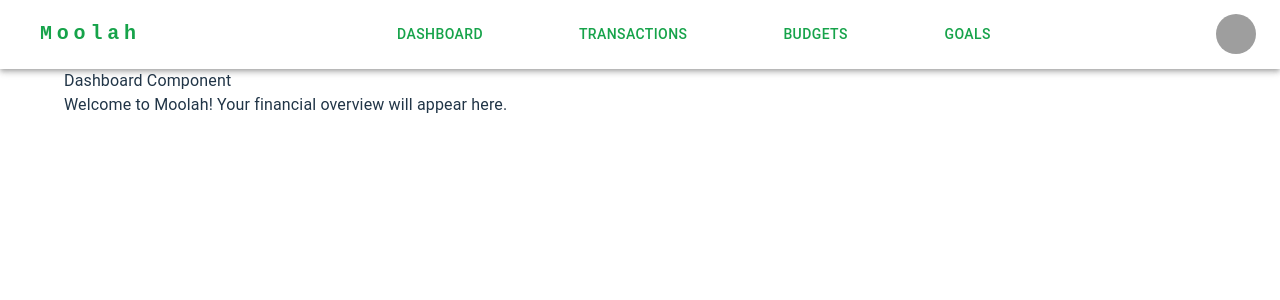
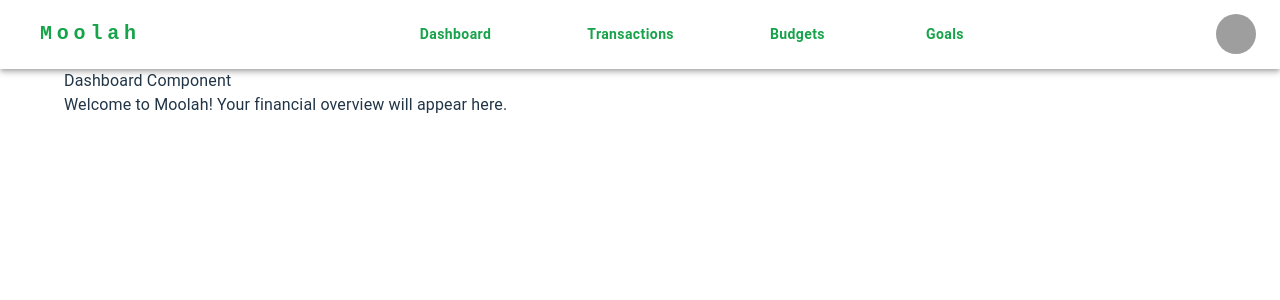
Before and after one commit to emmaC11/moolah-money-management-app, a React (Vite) app in the folder moolah-money-management-app/: page / in a window 1280 px wide. Shown: the top 300 px of the page. Built offline with nearby package versions, Linux system fonts and the light colour scheme; grey boxes are pictures that could not be loaded; some icons are missing.

Commit message:
remove default uppercase styling on menu options

```diff
--- a/moolah-money-management-app/src/components/common/Navbar.jsx
+++ b/moolah-money-management-app/src/components/common/Navbar.jsx
@@ -118,7 +118,7 @@ function ResponsiveAppBar() {
               <Button
                 key={page}
                 onClick={handleCloseNavMenu}
-                sx={{ my: 2, color: 'var(--primary-green-dark)', display: 'block',  }}
+                sx={{ my: 2, color: 'var(--primary-green-dark)', display: 'block', textTransform: 'none', fontWeight: 600 }}
               >
                 {page}
               </Button>
```
